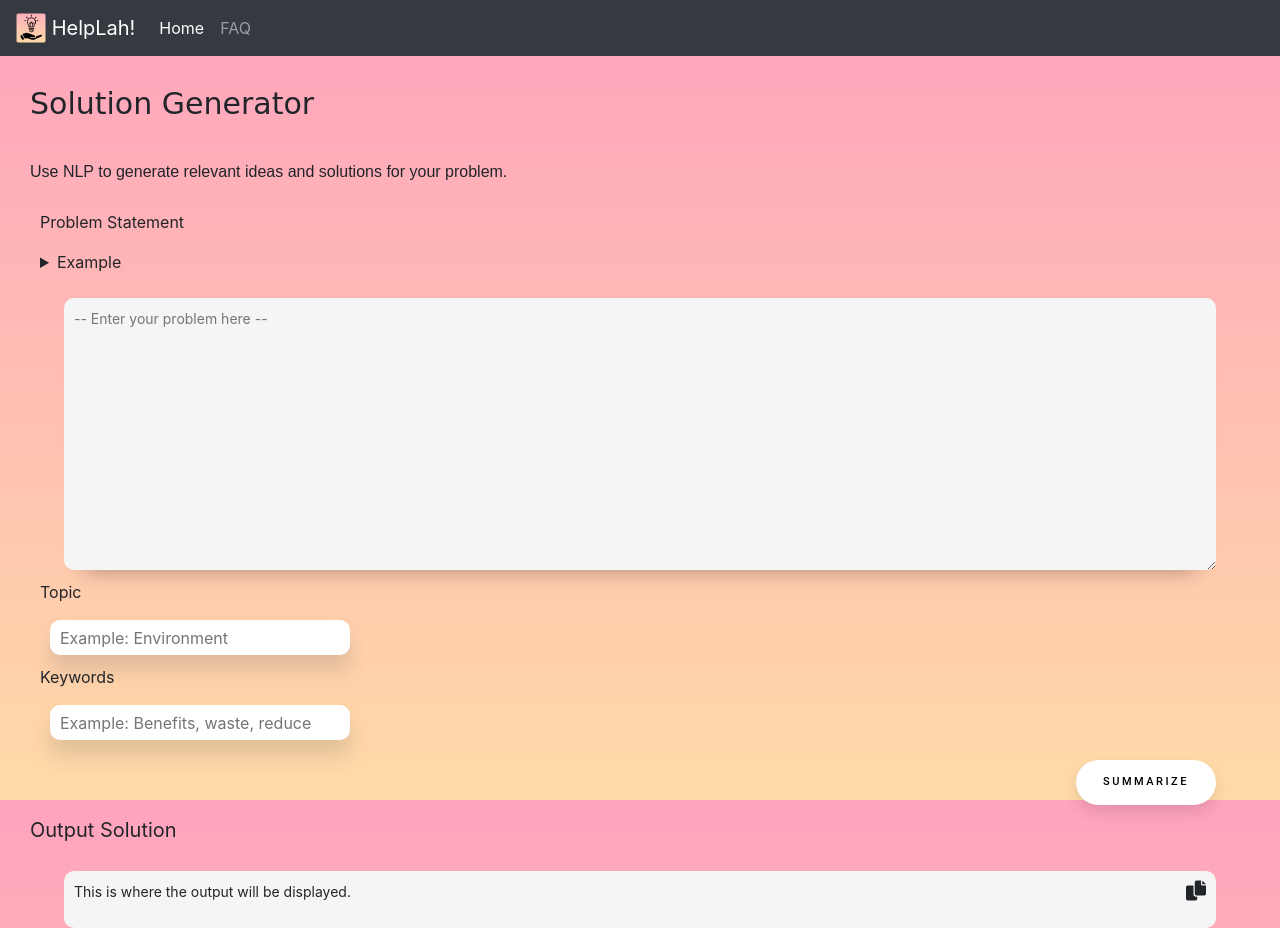
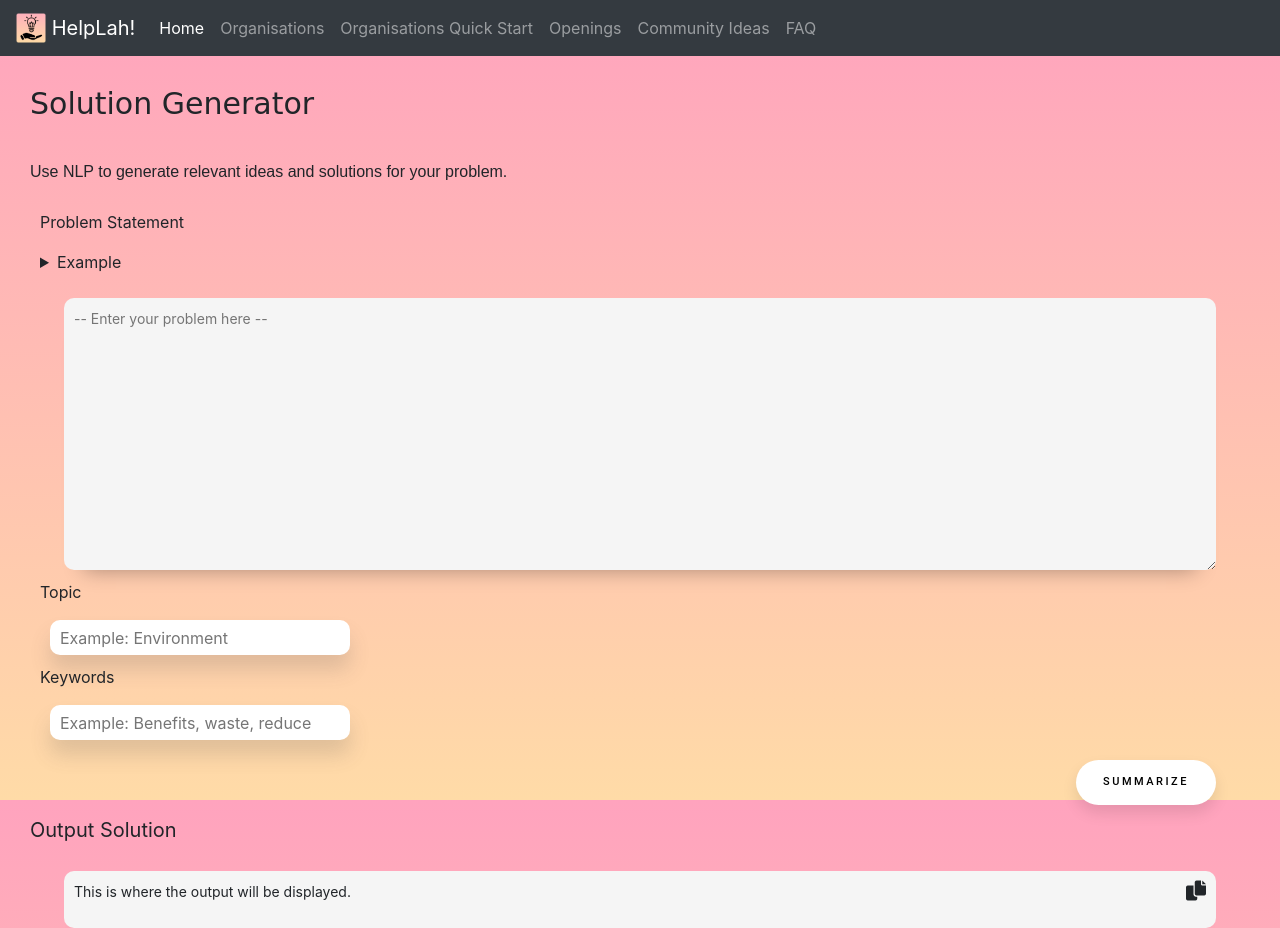
Before and after one commit to LifeHack2022Yay/HelpLah, a plain HTML site: page SolutionGenerator/SolutionGenerator.html in a window 1280 px wide. Drawn offline with nearby package versions, Linux system fonts and the light colour scheme.

Commit message:
Update nav bar

```diff
--- a/SolutionGenerator/SolutionGenerator.html
+++ b/SolutionGenerator/SolutionGenerator.html
@@ -44,7 +44,7 @@
     <title>HelpLah</title>
   </head>
   <body>
-    <nav class="navbar navbar-expand-lg sticky-top navbar-dark bg-dark">
+    <nav class="navbar navbar-expand-lg sticky-top  navbar-dark bg-dark">
       <a class="navbar-brand" href="#">
         <img
           src="../Assets/Images/logo.png"
@@ -71,7 +71,11 @@
           <a class="nav-item nav-link active" href="#"
             >Home <span class="sr-only">(current)</span></a
           >
-          <a class="nav-item nav-link" href="./FAQ/faq.html">FAQ</a>
+          <a class="nav-item nav-link" href="#">Organisations</a>
+          <a class="nav-item nav-link" href="#">Organisations Quick Start</a>
+          <a class="nav-item nav-link" href="#">Openings</a>
+          <a class="nav-item nav-link" href="#">Community Ideas</a>
+          <a class="nav-item nav-link" href="#">FAQ</a>
         </div>
       </div>
     </nav>
```
